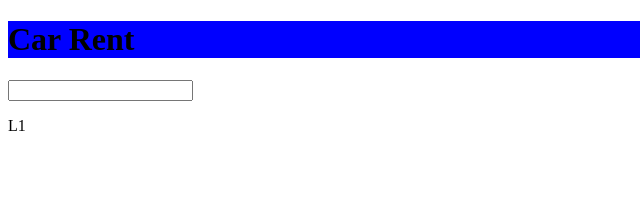
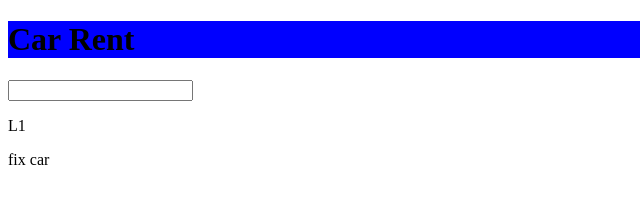
Before and after one commit to OmarAcco/Cars, a plain HTML site: page index.html in a window 1280 px wide. Shown: the full height of the page, 0-640 px from the left. Drawn offline with Linux system fonts and the light colour scheme.

```diff
--- a/index.html
+++ b/index.html
@@ -12,6 +12,8 @@
 
     <p> L1 </p>
 
+    <p> fix car </p>
+
     <script src="./js/main.js"></script>
   </body>
 </html>
```
